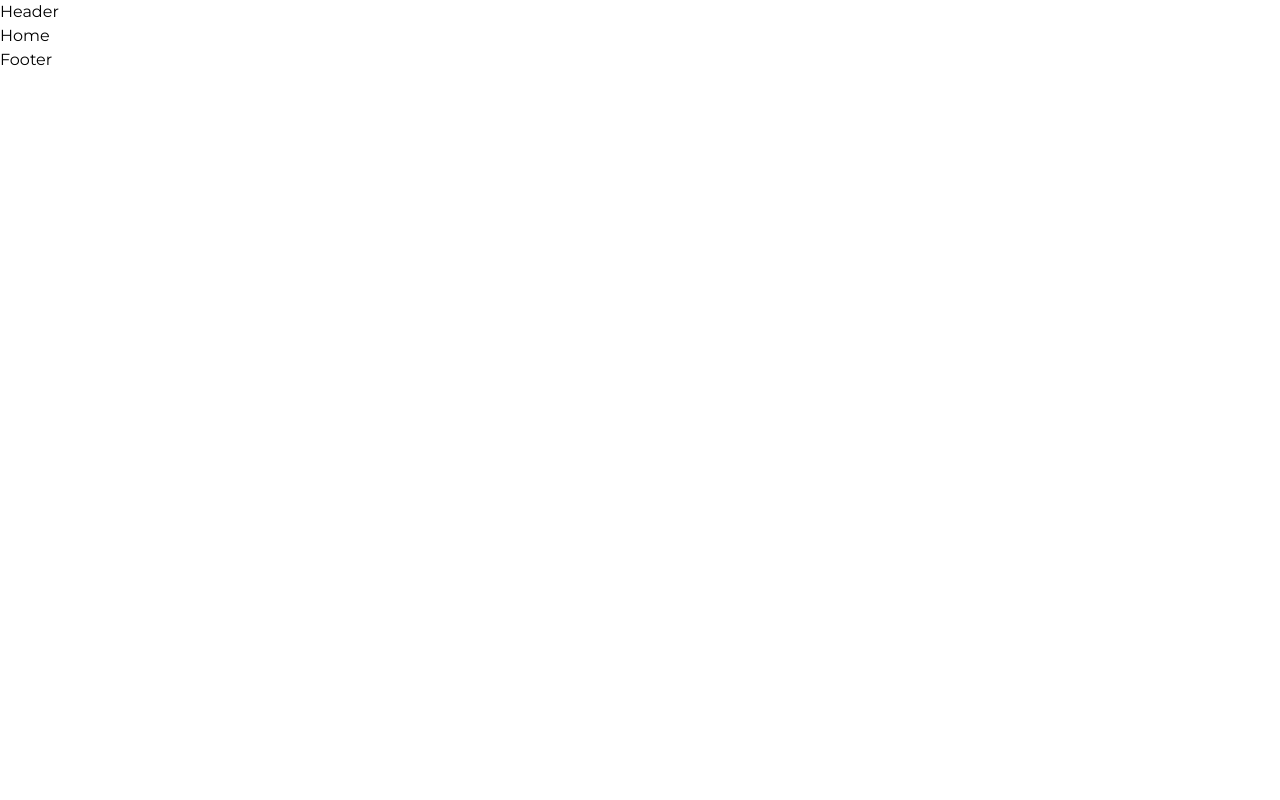
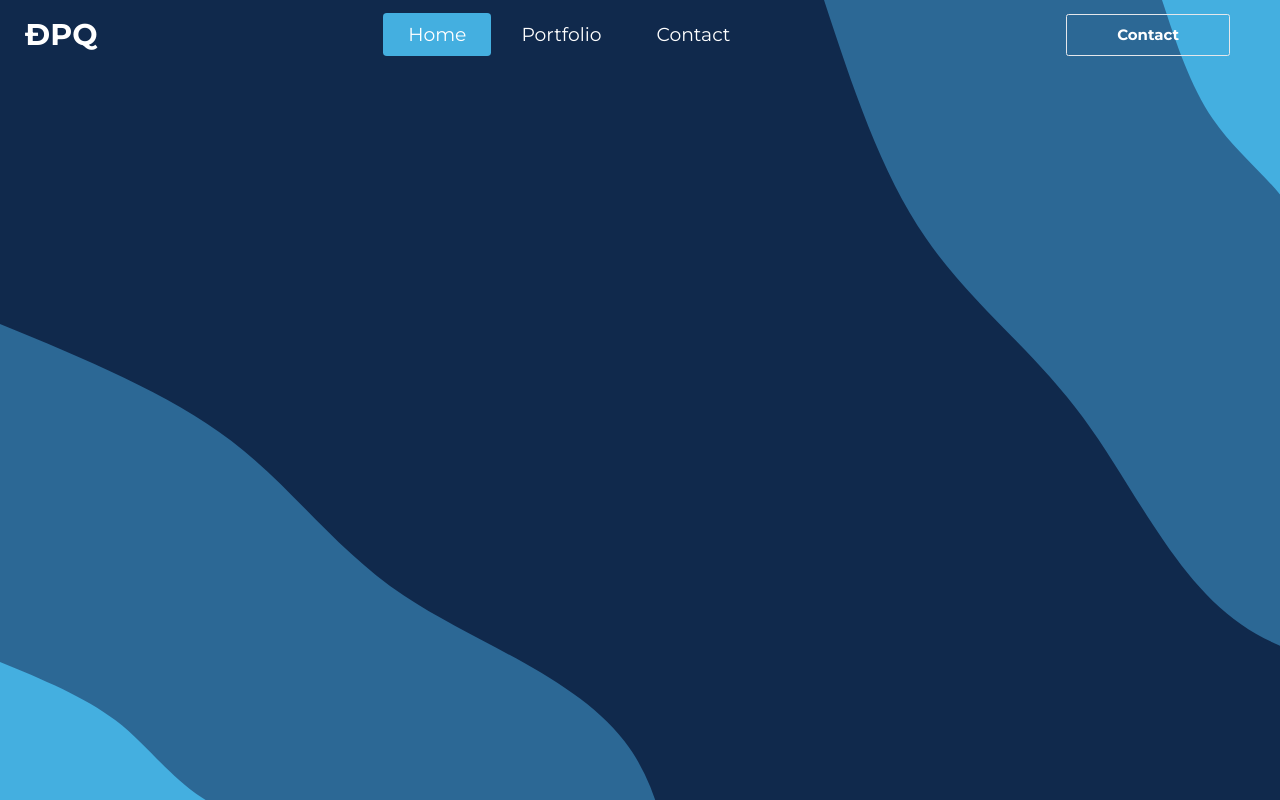
Before and after one commit to phuquang147/portfolio, a React (Create React App) app: page / in a window 1280 px wide. Shown: the top 800 px of the page. Built offline with nearby package versions, Linux system fonts and the light colour scheme; a web font is replaced by a local one.

Commit message:
Add header

```diff
--- a/package.json
+++ b/package.json
@@ -8,13 +8,15 @@
     "@testing-library/user-event": "^13.5.0",
     "@types/jest": "^27.5.2",
     "@types/node": "^16.11.44",
-    "@types/react": "^18.0.15",
+    "@types/react": "^17.0.47",
     "@types/react-dom": "^18.0.6",
     "customize-cra": "^1.0.0",
     "normalize.css": "^8.0.1",
     "react": "^18.2.0",
     "react-app-rewired": "^2.2.1",
+    "react-awesome-reveal": "^3.8.1",
     "react-dom": "^18.2.0",
+    "react-icons": "^4.4.0",
     "react-router-dom": "^6.3.0",
     "react-scripts": "5.0.1",
     "typescript": "^4.7.4",
--- a/src/layout/MainLayout/Footer.tsx
+++ b/src/layout/MainLayout/Footer.tsx
@@ -1,5 +1,11 @@
 import React from 'react';
+import { FaAppStore } from 'react-icons/fa';
+import Button from '~/ui-components/Button';
 
 export default function Footer() {
-  return <div>Footer</div>;
+  return (
+    <div className="h-[100px] bg-secondary">
+      <Button children={<FaAppStore />} type="icon" />
+    </div>
+  );
 }
--- a/src/layout/MainLayout/Header.tsx
+++ b/src/layout/MainLayout/Header.tsx
@@ -1,5 +1,93 @@
-import React from 'react';
+import React, { useState, useEffect } from 'react';
+import Button from '~/ui-components/Button';
+import { Link } from 'react-router-dom';
+import { useLocation } from 'react-router-dom';
+import type { Location } from 'react-router-dom';
+import { GiHamburgerMenu } from 'react-icons/gi';
+import SideBar from './SideBar';
+import { Fade } from 'react-awesome-reveal';
+
+const renderMenu = (menu: any, location: Location) =>
+  menu.map((item: any, i: number) => {
+    return (
+      <li key={item.id}>
+        <Link
+          className={`text-white hover:text-primary hover:bg-white hover:bg-opacity-10 active:bg-primary active:text-white px-10 py-4 mx-1 rounded-md transition-colors duration-200 ${
+            item.link === location.pathname &&
+            'bg-primary text-white hover:bg-primary hover:bg-opacity-90 hover:text-white'
+          }`}
+          to={item.link}
+        >
+          {item.name}
+        </Link>
+      </li>
+    );
+  });
 
 export default function Header() {
-  return <div>Header</div>;
+  const location: Location = useLocation();
+  const [headerColor, setHeaderColor] = useState('transparent');
+  const [displaySideBar, setDisplaySideBar] = useState('hidden');
+
+  const changeDisplaySideBar = () => {
+    displaySideBar === 'hidden' ? setDisplaySideBar('flex') : setDisplaySideBar('hidden');
+  };
+
+  const menu = [
+    {
+      name: 'Home',
+      link: '/',
+      id: 0,
+    },
+    {
+      name: 'Portfolio',
+      link: '/portfolio',
+      id: 1,
+    },
+    {
+      name: 'Contact',
+      link: '/contact',
+      id: 2,
+    },
+  ];
+
+  const listenScrollEvent = () => {
+    window.scrollY > 10 ? setHeaderColor('secondary') : setHeaderColor('transparent');
+  };
+
+  useEffect(() => {
+    window.addEventListener('scroll', listenScrollEvent);
+  });
+
+  return (
+    <header className={`h-header-height bg-${headerColor} w-full fixed z-50 transition-colors duration-200`}>
+      <div className="container mx-auto flex justify-between items-center h-full lg:px-10 px-2 z-50 ">
+        <div className="text-white text-5xl leading-[60px] font-black from-stone-900">ĐPQ</div>
+        <ul className="lg:flex hidden items-center text-center mx-auto justify-between text-3xl">
+          {renderMenu(menu, location)}
+        </ul>
+
+        <Button children="Contact" type="transparent" className="hidden lg:block" />
+
+        <button
+          className="py-4 px-4 m-10 disabled:cursor-not-allowed transition-colors duration-200 text-white text-4xl outline-none rounded-full border-[1px] border-white active:border-primary active:text-primary block lg:hidden"
+          onClick={changeDisplaySideBar}
+        >
+          <GiHamburgerMenu />
+        </button>
+      </div>
+      <div className="lg:hidden">
+        <div className={`w-full ${displaySideBar} absolute transition-opacity ease-in duration-700`}>
+          <Fade direction="right" duration={900} className={`w-1/3 md:w-2/3 ${displaySideBar}`}>
+            <div className="w-full bg-primary opacity-20 h-screen" onClick={changeDisplaySideBar} />
+          </Fade>
+          <Fade direction="right" duration={1000} className={`w-2/3 md:w-1/3 ${displaySideBar}`}>
+            <div className="w-full" onClick={changeDisplaySideBar}>
+              <SideBar />
+            </div>
+          </Fade>
+        </div>
+      </div>
+    </header>
+  );
 }
--- /dev/null
+++ b/src/layout/MainLayout/SideBar.tsx
@@ -0,0 +1,52 @@
+import { Link } from 'react-router-dom';
+import { useLocation } from 'react-router-dom';
+import type { Location } from 'react-router-dom';
+
+const renderMenu = (list: any, location: Location) => {
+  return list.map((item: any, i: number) => (
+    <li key={item.id} className="block">
+      <Link
+        to={item.link}
+        className={`block py-4 px-8 text-3xl w-full hover:bg-primary hover:text-white transition-colors duration-200 ${
+          item.link === location.pathname
+            ? ' bg-primary text-white  hover:bg-opacity-90 hover:text-white'
+            : 'text-primary'
+        }`}
+      >
+        {item.name}
+      </Link>
+    </li>
+  ));
+};
+
+const SideBar = () => {
+  const location: Location = useLocation();
+
+  const menu = [
+    {
+      name: 'Home',
+      link: '/',
+      id: 0,
+    },
+    {
+      name: 'Portfolio',
+      link: '/portfolio',
+      id: 1,
+    },
+    {
+      name: 'Contact',
+      link: '/contact',
+      id: 2,
+    },
+  ];
+
+  return (
+    <div className="bg-secondary h-screen overflow-auto z-40">
+      <div className="pb-8">
+        <ul className="pb-10">{renderMenu(menu, location)}</ul>
+      </div>
+    </div>
+  );
+};
+
+export default SideBar;
--- /dev/null
+++ b/src/pages/Contact.tsx
@@ -0,0 +1,5 @@
+import React from 'react';
+
+export default function Contact() {
+  return <div>Contact</div>;
+}
--- a/src/pages/Home.tsx
+++ b/src/pages/Home.tsx
@@ -1,7 +1,14 @@
 import React from 'react';
+import Button from '~/ui-components/Button';
 
 function Home() {
-  return <div>Home</div>;
+  return (
+    <div className="">
+      <div className="pt-header-height bg-main-bg bg-cover h-[1000px]"></div>
+      <Button type="secondary" children="abc" />
+      <div className="pt-header-height bg-white bg-cover h-[1000px]"></div>
+    </div>
+  );
 }
 
 export default Home;
--- /dev/null
+++ b/src/pages/Portfolio.tsx
@@ -0,0 +1,5 @@
+import React from 'react';
+
+export default function Portfolio() {
+  return <div className="pt-[60px]">Portfolio</div>;
+}
--- /dev/null
+++ b/src/ui-components/Button.tsx
@@ -0,0 +1,91 @@
+import { Link } from 'react-router-dom';
+import React, { ReactNode } from 'react';
+
+interface Props {
+  type?: 'primary' | 'secondary' | 'transparent' | 'icon';
+  children?: ReactNode | undefined;
+  onClick?: () => void;
+  isBlock?: boolean;
+  disabled?: boolean;
+  className?: string;
+  href?: string;
+  target?: string;
+  width?: string;
+}
+
+const general = 'm-10 disabled:cursor-not-allowed transition-colors duration-200';
+
+const text = 'text-2xl font-bold';
+
+const padding = {
+  primary: 'py-4 px-20',
+  secondary: 'py-4 px-20',
+  transparent: 'py-4 px-20',
+  icon: 'py-4 px-4',
+};
+
+const color = {
+  primary: 'text-white',
+  secondary: 'text-text-gray',
+  transparent: 'text-white',
+  icon: 'text-red-primary text-4xl',
+};
+
+const backgroundColors = {
+  primary: 'bg-red-primary hover:opacity-90 focus:opacity-95 disabled:bg-gray-400',
+  secondary: 'bg-white',
+  transparent: 'bg-transparent',
+  icon: 'bg-secondary',
+};
+
+const border = {
+  primary: 'outline-none rounded focus:ring-2 focus:ring-red-300',
+  secondary: 'outline-none rounded border-[1px] border-light-pink focus:ring-1 focus:ring-light-pink',
+  transparent: 'outline-none rounded border-[1px] border-light-white focus:ring-1 focus:ring-white',
+  icon: 'outline-none rounded-full border-[1px] border-gray-400 focus:ring-1 focus:ring-white focus:ring-offset-2 focus:ring-offset-secondary',
+};
+
+const Button = ({
+  type = 'primary',
+  children,
+  onClick,
+  className = '',
+  disabled = false,
+  href,
+  target,
+  isBlock = false,
+  width,
+}: Props): JSX.Element => {
+  const disabledStyle = disabled
+    ? 'opacity-50 cursor-not-allowed'
+    : 'transition ease-in-out duration-300 hover:cursor-pointer';
+
+  let baseClasses = [general, text, border[type], backgroundColors[type], color[type], padding[type], disabledStyle];
+
+  if (className) {
+    baseClasses = [...baseClasses, ...className.split(' ')];
+  }
+  if (isBlock) {
+    baseClasses = [...baseClasses, 'block w-full'];
+  }
+  if (!!width) {
+    baseClasses = [...baseClasses, width];
+  }
+
+  if (href) {
+    let linkClasses = [...baseClasses, 'flex items-center justify-center whitespace-nowrap'];
+    return (
+      <Link to={href} target={target} onClick={onClick} className={linkClasses.join(' ')}>
+        {children}
+      </Link>
+    );
+  }
+
+  return (
+    <button onClick={onClick} className={baseClasses.join(' ')} disabled={disabled}>
+      {children}
+    </button>
+  );
+};
+
+export default Button;
--- a/tailwind.config.js
+++ b/tailwind.config.js
@@ -1,8 +1,24 @@
 /** @type {import('tailwindcss').Config} */
 module.exports = {
-  content: ["./src/**/*.{js,jsx,ts,tsx}"],
+  mode: 'jit',
+  purge: ['./public/**/*.html', './src/**/*.{js,jsx,ts,tsx,vue}'],
+  content: ['./src/**/*.{js,jsx,ts,tsx}'],
   theme: {
-    extend: {},
+    extend: {
+      colors: {
+        primary: '#44afe0',
+        secondary: '#10294c',
+        'red-primary': '#ed3833',
+        'text-gray': '#999999',
+        'light-pink': '#fac4c2',
+      },
+      backgroundImage: {
+        'main-bg': "url('/src/assets/images/bg.svg')",
+      },
+      height: {
+        'header-height': '70px',
+      },
+    },
   },
   plugins: [],
 };
```
Also changed, not shown: src/routes/MainRoutes.tsx (+11 -1 lines), src/assets/images/bg.svg (added), 1 other file (tests, documents, lock files or other folders).
